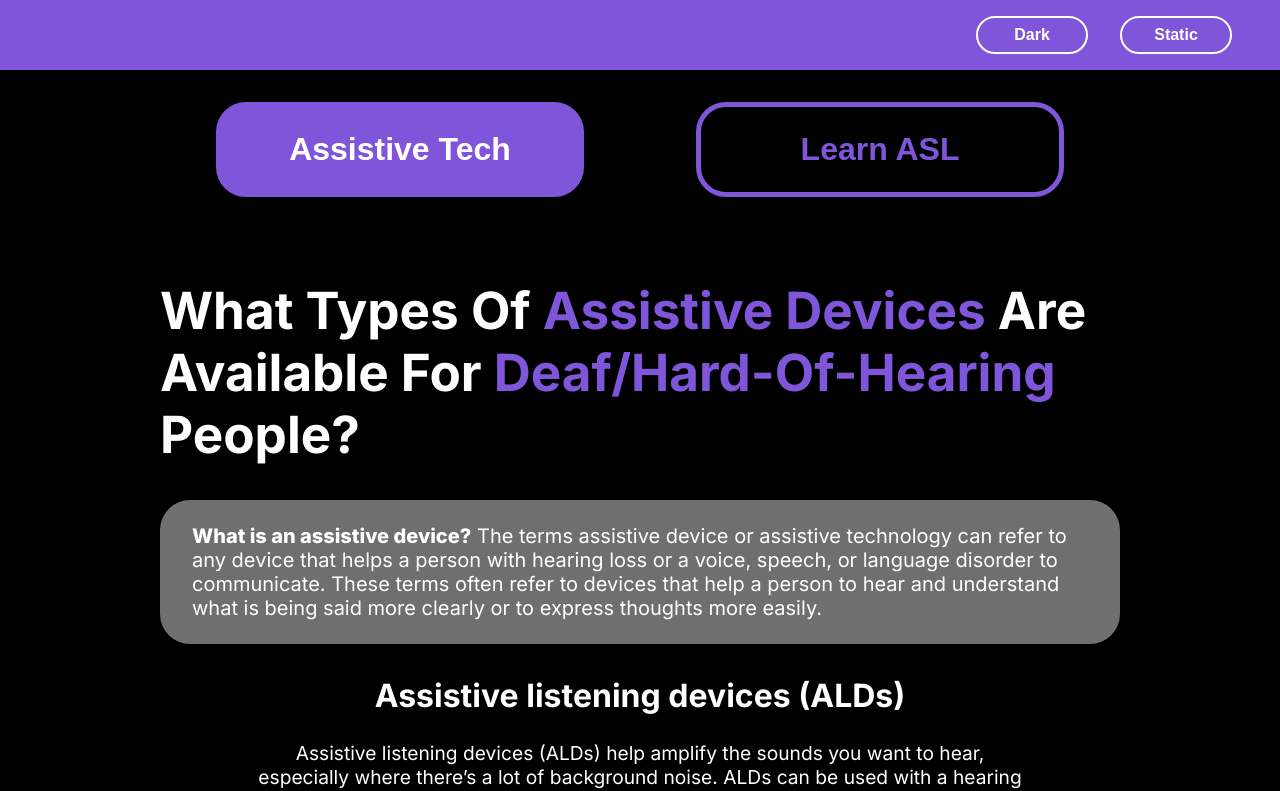
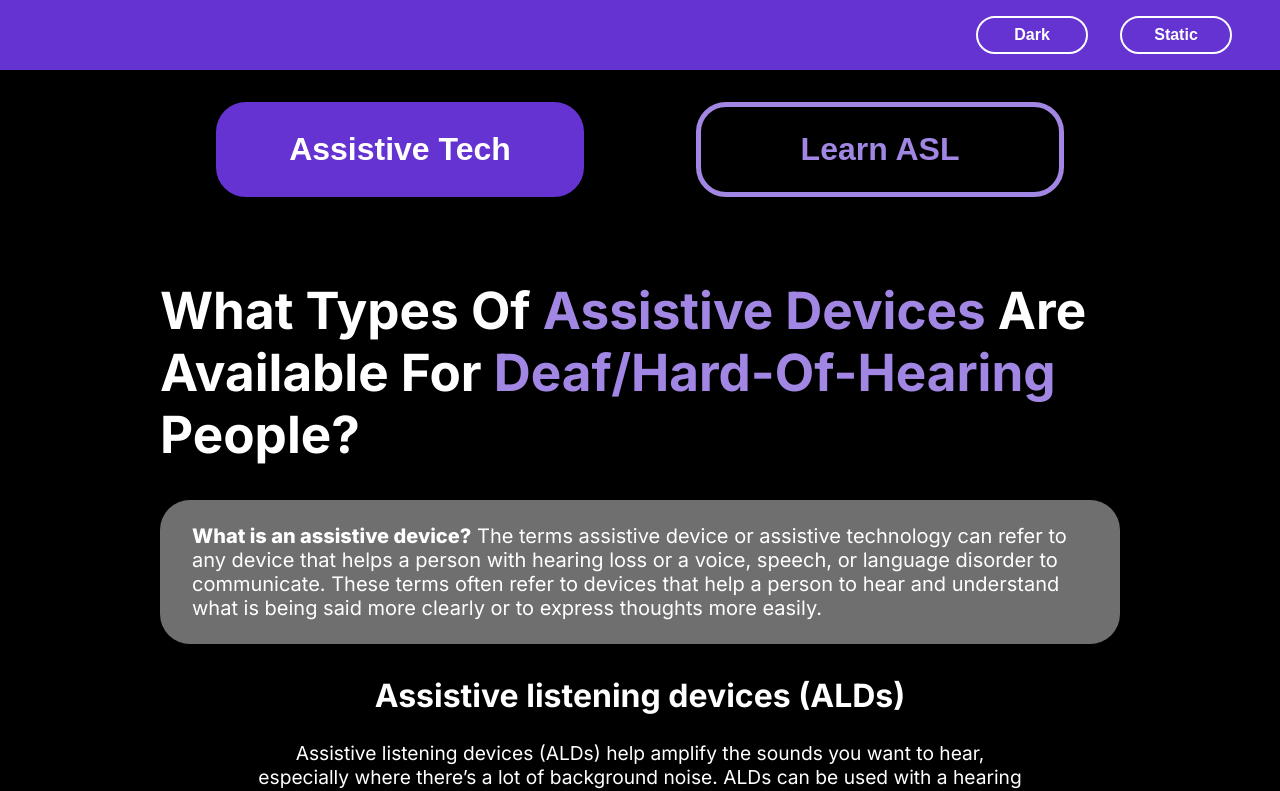
Before and after one commit to lauracastrovenegas/capstone-project-website, a React (Create React App) app: page /asl in a window 1280 px wide. Shown: the top 791 px of the page. Built offline with nearby package versions, Linux system fonts and the light colour scheme; the HTML template or start-up script is replaced by a standard one.

Commit message:
fixed contrast issues

```diff
--- a/src/App.js
+++ b/src/App.js
@@ -27,7 +27,7 @@ const App = () => {
       <BodyWrapper darkMode={darkMode}>
         {currentSection === '/' ?
           staticMode ? <AssistiveTechStatic setSection={setSection} isDark={darkMode} /> : <AssistiveTech setSection={setSection} isDark={darkMode} />
-          : <LearnASL setSection={setSection} options={{ staticMode: staticMode, darkMode: darkMode }} />}
+          : <LearnASL setSection={setSection} isDark={darkMode} />}
       </BodyWrapper>
     </BrowserRouter>
   );
--- a/src/AssistiveTech.js
+++ b/src/AssistiveTech.js
@@ -21,7 +21,7 @@ const MainTitle = styled.h1`
 `
 
 const PurpleText = styled.span`
-    color: ${theme.colors.purple};
+    color: ${props => props.isDark ? theme.colors.lightPurple : theme.colors.purple};
 `
 
 const BoldText = styled.span`
@@ -58,7 +58,7 @@ const AssistiveTech = ({setSection, isDark}) => {
     return (
         <PageWrapper>
             <Popup item={itemSelected} setItemSelected={setItemSelected} isDark={isDark}/>
-            <MainTitle>What types of <PurpleText>assistive devices</PurpleText> are available for <PurpleText>Deaf/Hard-of-Hearing</PurpleText> People?</MainTitle>
+            <MainTitle>What types of <PurpleText isDark={isDark}>assistive devices</PurpleText> are available for <PurpleText isDark={isDark}>Deaf/Hard-of-Hearing</PurpleText> People?</MainTitle>
             <GreyCallout isDark={isDark}><BoldText role="heading">What is an assistive device?</BoldText> The terms assistive device or assistive technology can refer to any device that helps a person with hearing loss or a voice, speech, or language disorder to communicate. These terms often refer to devices that help a person to hear and understand what is being said more clearly or to express thoughts more easily.</GreyCallout>
             <Row1>
                 {AssistiveTechData.map((item) => (
--- a/src/AssistiveTechStatic.js
+++ b/src/AssistiveTechStatic.js
@@ -20,7 +20,7 @@ const MainTitle = styled.h1`
 `
 
 const PurpleText = styled.span`
-    color: ${theme.colors.purple};
+    color: ${props => props.isDark ? theme.colors.lightPurple : theme.colors.purple};
 `
 
 const BoldText = styled.span`
@@ -63,7 +63,7 @@ const AssistiveTechStatic = ({ setSection, isDark }) => {
     return (
         <PageWrapper>
             <Popup item={itemSelected} setItemSelected={setItemSelected} isDark={isDark} />
-            <MainTitle>What types of <PurpleText>assistive devices</PurpleText> are available for <PurpleText>Deaf/Hard-of-Hearing</PurpleText> People?</MainTitle>
+            <MainTitle>What types of <PurpleText isDark={isDark}>assistive devices</PurpleText> are available for <PurpleText isDark={isDark}>Deaf/Hard-of-Hearing</PurpleText> People?</MainTitle>
             <GreyCallout isDark={isDark}><BoldText role="heading">What is an assistive device?</BoldText> The terms assistive device or assistive technology can refer to any device that helps a person with hearing loss or a voice, speech, or language disorder to communicate. These terms often refer to devices that help a person to hear and understand what is being said more clearly or to express thoughts more easily.</GreyCallout>
             <SectionTitle>{AssistiveTechData[0].title}</SectionTitle>
             <Text>{AssistiveTechData[0].text}</Text>
--- a/src/LearnASL.js
+++ b/src/LearnASL.js
@@ -35,7 +35,7 @@ const Text = styled.p`
 `
 
 const PurpleText = styled.span`
-    color: ${theme.colors.purple};
+    color: ${props => props.isDark ? theme.colors.lightPurple : theme.colors.purple};
 `
 
 const Videos = styled.h2`
@@ -76,16 +76,16 @@ const Image = styled.a`
     }
 `
 
-const LearnASL = ({setSection, options}) => {
+const LearnASL = ({isDark}) => {
     return (
         <PageWrapper>
-        <MainTitle>Learn <PurpleText>American Sign Language</PurpleText></MainTitle>
+        <MainTitle>Learn <PurpleText isDark={isDark}>American Sign Language</PurpleText></MainTitle>
         <Subtitle>Learn your first 10 words/phrases in ASL</Subtitle>
         <Text>One of the easiest ways to learn sign language is through YouTube tutorials. The video hosting site has dozens of teachers who give free lessons on how to sign the alphabet, common phrases, numbers, and more.</Text>
         <Videos>
             {ASLVideos.map((video) => (
             <Video>
-                <Subtitle2><PurpleText>{video.title}</PurpleText></Subtitle2>
+                <Subtitle2><PurpleText isDark={isDark}>{video.title}</PurpleText></Subtitle2>
                 <YoutubeEmbed videoLink={video.videoLink}/>
             </Video>
         ))}
--- a/src/components/Button.js
+++ b/src/components/Button.js
@@ -4,15 +4,18 @@ import { Link } from 'react-router-dom';
 
 const ButtonWrapper = styled.button`
     color: ${props => props.isDark ?
-        props => props.isActive ? theme.colors.white : theme.colors.purple
+        props => props.isActive ? theme.colors.white : theme.colors.lightPurple
         : props => props.isActive ? theme.colors.white : theme.colors.purple};
 
     background-color: ${props => props.isDark ?
         props => props.isActive ? theme.colors.purple : theme.colors.black
         : props => props.isActive ? theme.colors.purple : theme.colors.white};
 
-    border-color: ${theme.colors.purple};
-    border-style: solid;
+    border-color: ${props => props.isDark ?
+        props => props.isActive ? theme.colors.purple : theme.colors.lightPurple
+        : props => props.isActive ? theme.colors.purple : theme.colors.purple};
+
+        border-style: solid;
     border-width: 5px;
     border-radius: 30px;
     font-size: 2rem;
@@ -23,6 +26,7 @@ const ButtonWrapper = styled.button`
 
     :hover {
         background-color: ${theme.colors.purple};
+        border-color: ${theme.colors.purple};
         color: white;
     }
 `
--- a/src/components/NextButton.js
+++ b/src/components/NextButton.js
@@ -13,9 +13,9 @@ const Wrapper = styled.div`
 `
 
 const ButtonWrapper = styled.button`
-    color: ${theme.colors.purple};
+    color: ${props => props.isDark ? theme.colors.lightPurple : theme.colors.purple};
     background-color: ${props => props.isDark ? theme.colors.black : theme.colors.white};
-    border-color: ${theme.colors.purple};
+    border-color: ${props => props.isDark ? theme.colors.lightPurple : theme.colors.purple};
     border-style: solid;
     border-width: 5px;
     border-radius: 30px;
@@ -26,6 +26,7 @@ const ButtonWrapper = styled.button`
 
     :hover {
         background-color: ${theme.colors.purple};
+        border-color: ${theme.colors.purple};
         color: white;
     }
 `
--- a/src/theme.js
+++ b/src/theme.js
@@ -2,8 +2,8 @@ const theme = {
     colors: {
       white: '#FFFFFF',
       black: '#000000',
-      purple: "#7F56D9",
-      lightPurple: "#C1A6FF",
+      purple: "#6533D1",
+      lightPurple: "#A187E3",
       gray: "#D9D9D9",
       darkGray: '#6F6F6F'
     },
```
